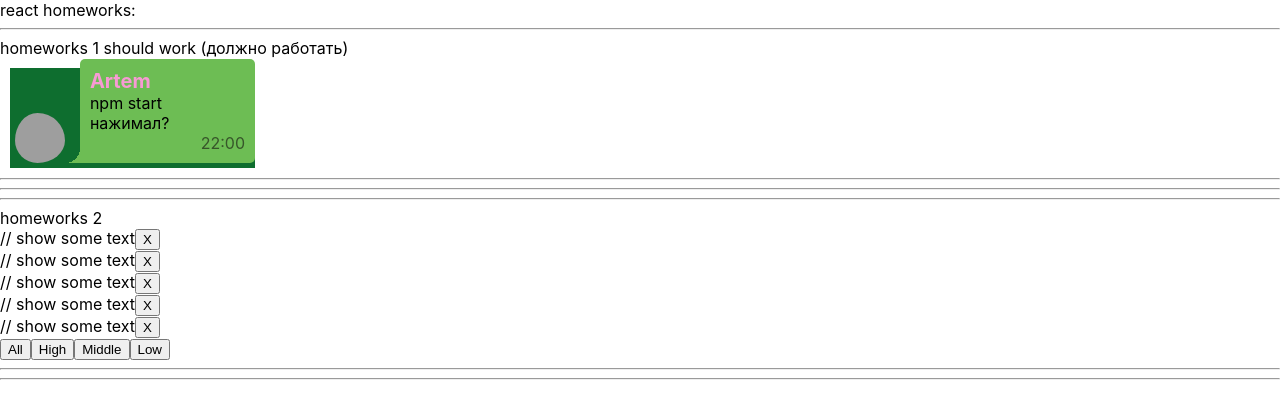
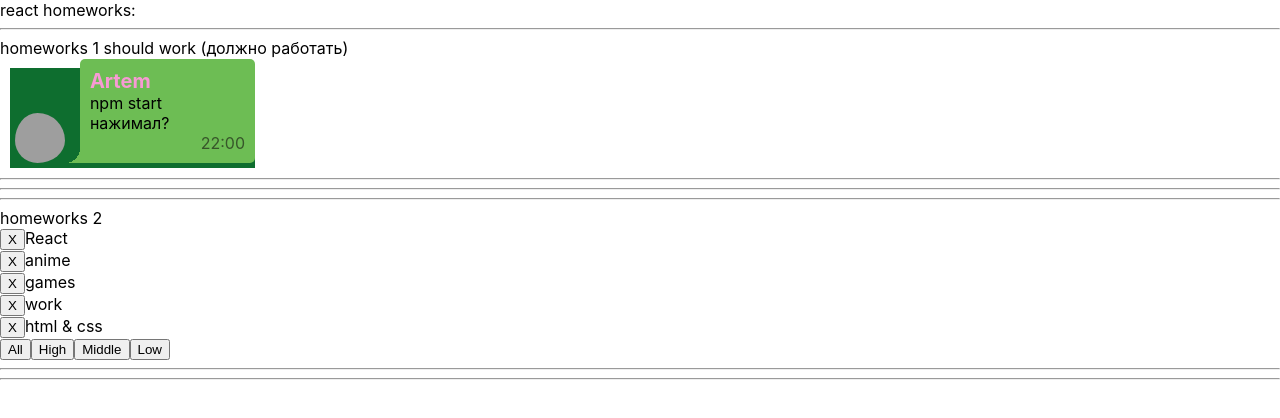
Before and after one commit to Dadeev/some-tasks, a React (Create React App) app: page / in a window 1280 px wide. Shown: the top 418 px of the page. Built offline with nearby package versions, Linux system fonts and the light colour scheme; grey boxes are pictures that could not be loaded.

Commit message:
feat: implement todo list and homework(2)

```diff
--- a/src/p2-homeworks/h2/Affair.tsx
+++ b/src/p2-homeworks/h2/Affair.tsx
@@ -3,17 +3,18 @@ import {AffairType} from "./HW2";
 
 type AffairPropsType = {
     affair: AffairType
-    deleteAffairCallback: any // need to fix any
+    deleteAffairCallback: (_id: number) => void
 }
 
 function Affair(props: AffairPropsType) {
-    const deleteCallback = () => {}// need to fix
+    const deleteCallback = (_id: number) => {
+     props.deleteAffairCallback(_id)
+    }
 
     return (
         <div>
-            // show some text
-
-            <button onClick={deleteCallback}>X</button>
+            <button onClick={() =>deleteCallback(props.affair._id)}>X</button>
+            {props.affair.name}
         </div>
     )
 }
```
